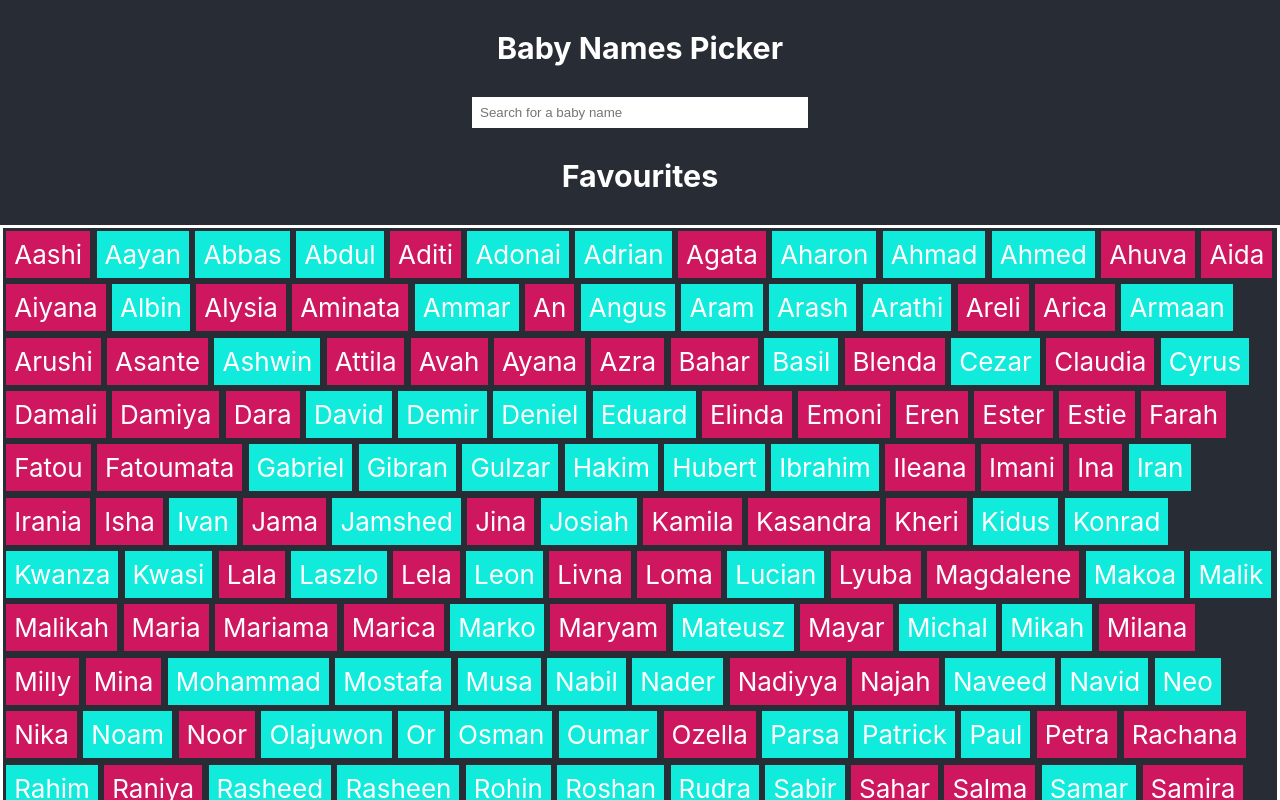
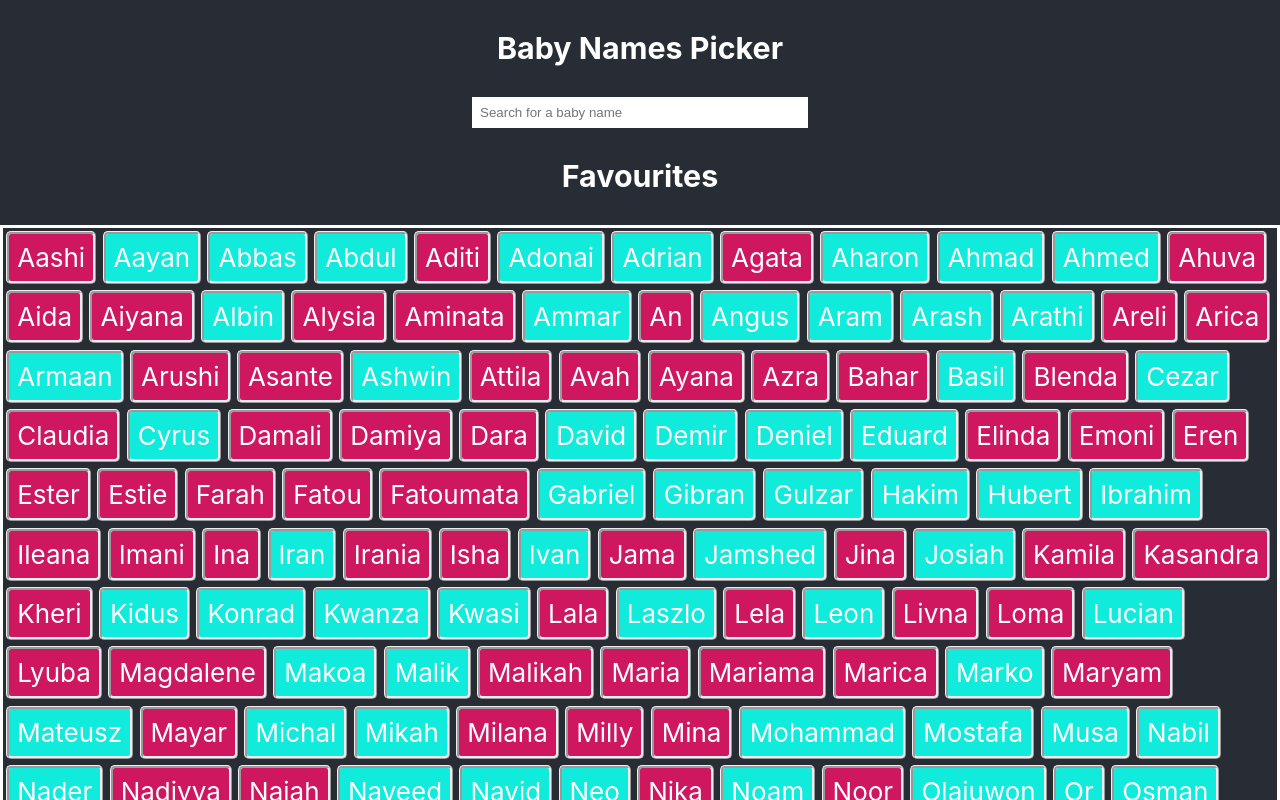
Before and after one commit to JarrodBen/react-baby-name-picker, a React (Create React App) app: page / in a window 1280 px wide. Shown: the top 800 px of the page. Built offline with nearby package versions, Linux system fonts and the light colour scheme.

Commit message:
Added a border around the names.

```diff
--- a/src/BabyNames.js
+++ b/src/BabyNames.js
@@ -25,8 +25,10 @@ function BabyNames({ babyList }) {
                     margin: "3.2px",
                     width: "fit-content",
                     backgroundColor: color,
-                    textAlign: "center"
-                  }}
+                    textAlign: "center",
+                    border: "ridge",
+                    borderRadius: "5px"
+                   }}
                   key={babyName.id}
                   onClick={favouriteBaby}
                 >
```
